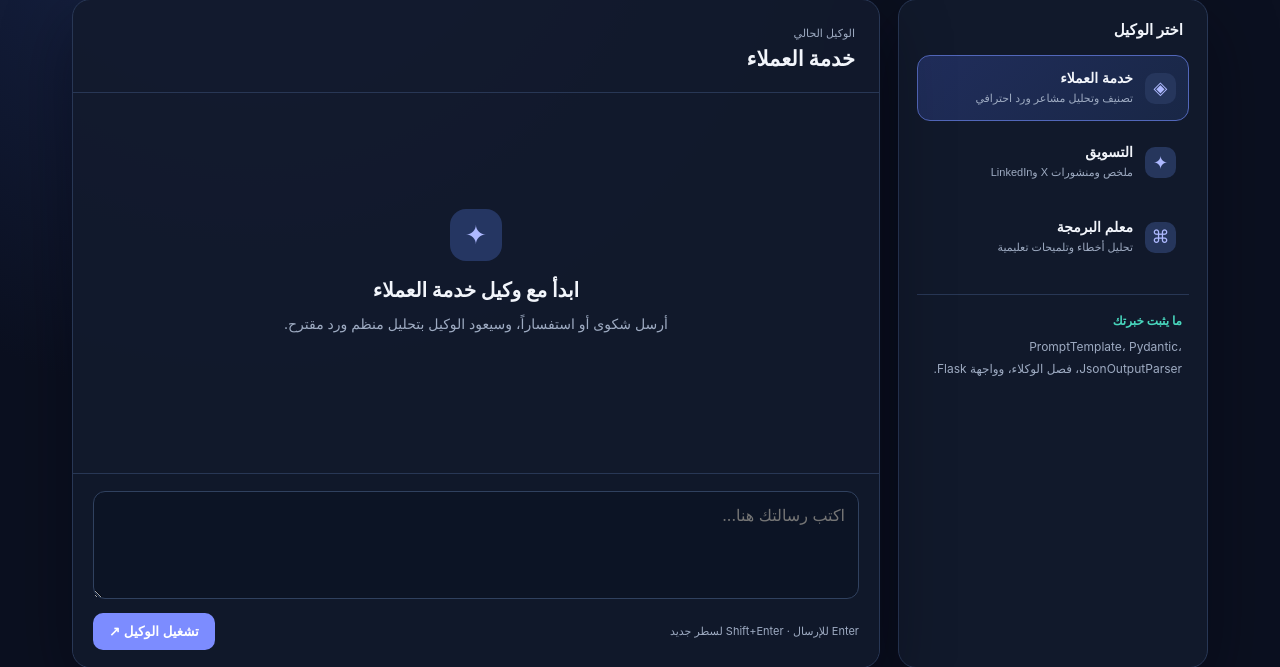
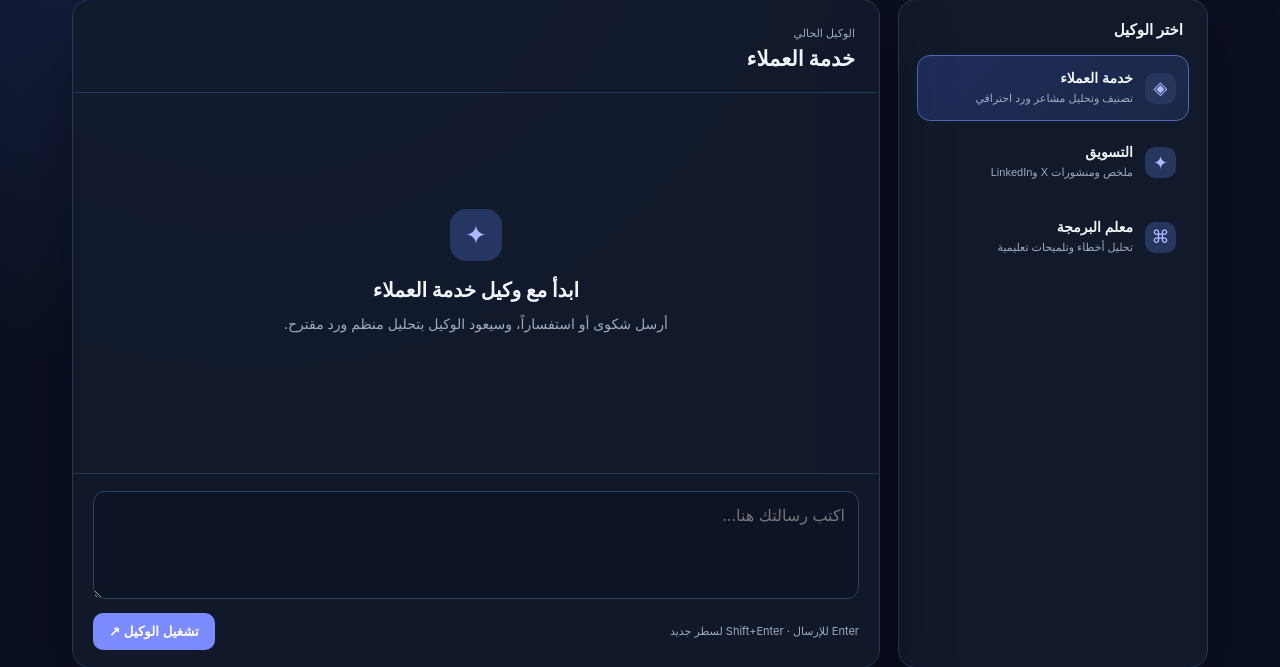
Before and after one commit to 774Yk/genai-multi-agent-hub, a Flask app: page / in a window 1280 px wide. Shown: the part 185-852 px from the top of the page. Run offline with Flask 3, Linux system fonts and the light colour scheme.

Commit message:
fix: simplify agent sidebar

```diff
--- a/templates/index.html
+++ b/templates/index.html
@@ -31,10 +31,6 @@
         <button class="agent-card" data-agent="tutor">
           <span class="icon">⌘</span><span><strong>معلم البرمجة</strong><small>تحليل أخطاء وتلميحات تعليمية</small></span>
         </button>
-        <div class="architecture">
-          <h3>ما يثبت خبرتك</h3>
-          <p>PromptTemplate، Pydantic، JsonOutputParser، فصل الوكلاء، وواجهة Flask.</p>
-        </div>
       </aside>
 
       <section class="chat-panel">
```
